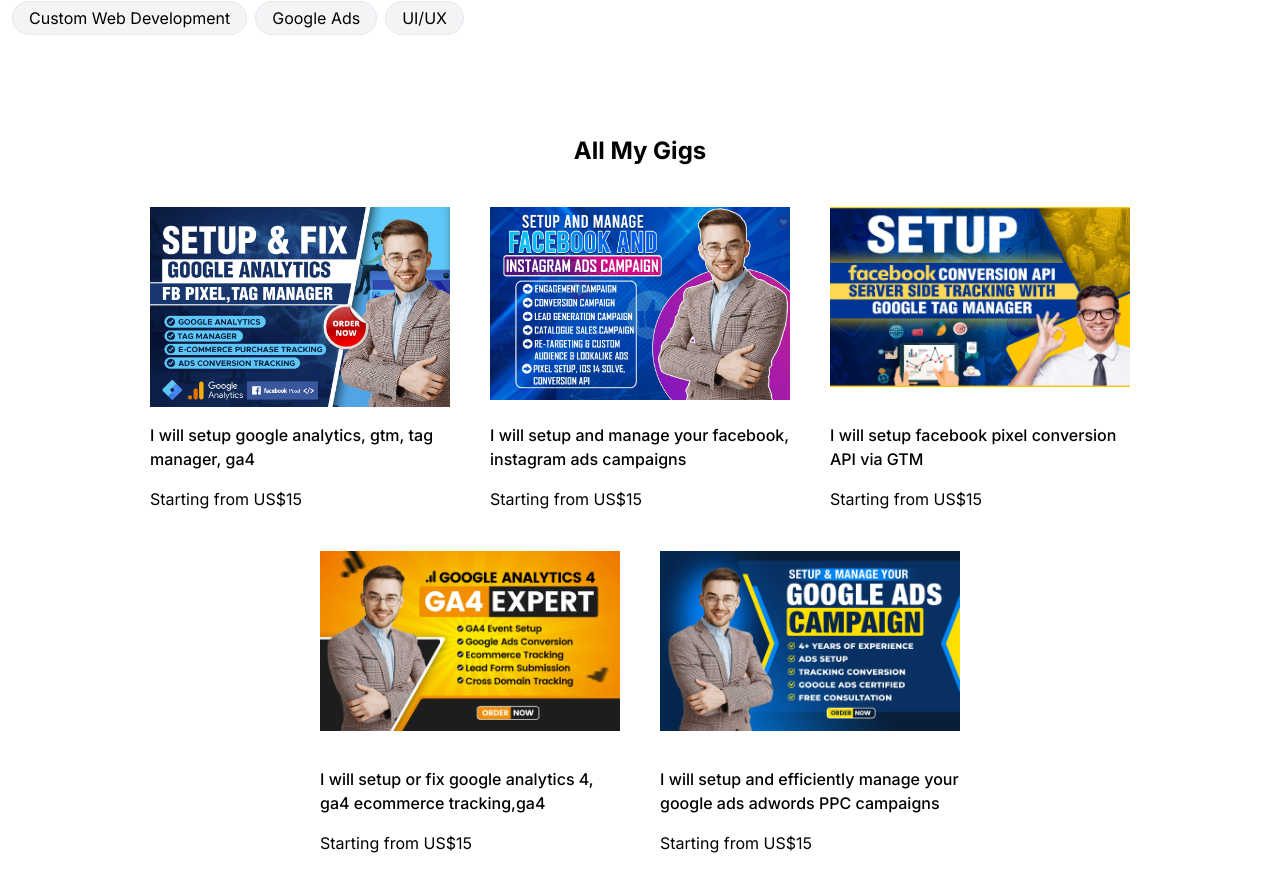
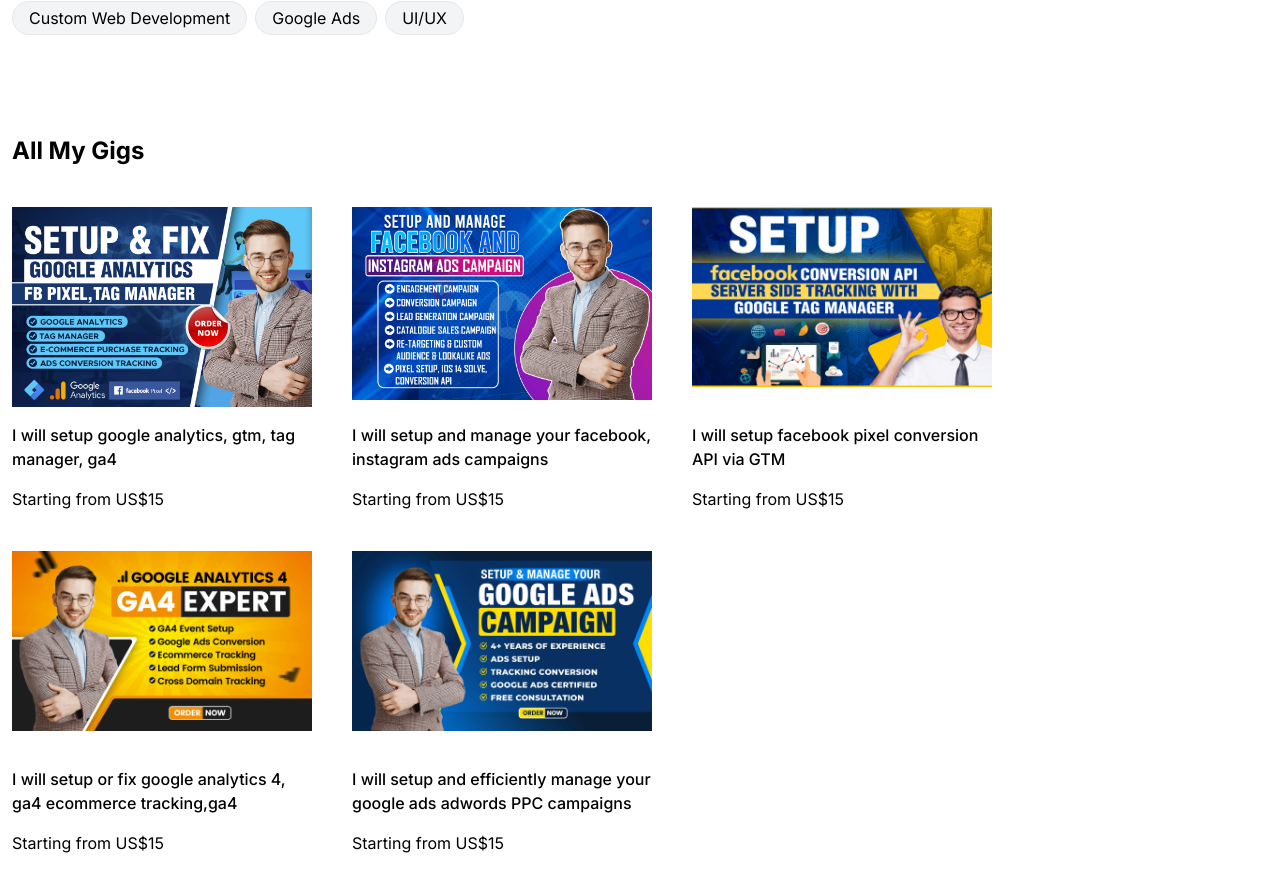
Before and after one commit to crescents-stack/gigs-showcase, a Next.js app: page / in a window 1280 px wide. Shown: the part 695-1586 px from the top of the page. Built offline with nearby package versions, Linux system fonts and the light colour scheme.

Commit message:
gig section alignment updated

```diff
--- a/src/app/page.tsx
+++ b/src/app/page.tsx
@@ -200,9 +200,9 @@
         </div>
       </div>
       <div className="container mx-auto">
-        <h2 className="text-2xl font-bold text-center">All My Gigs</h2>
+        <h2 className="text-2xl font-bold">All My Gigs</h2>
       </div>
-      <div className="pb-32 pt-10 container mx-auto flex flex-wrap justify-center items-center gap-10">
+      <div className="pb-32 pt-10 container mx-auto flex flex-wrap justify-start items-start gap-10">
         {gigs.map((item) => {
           return (
             <div className="w-[300px] group" key={item.id}>
```
Also changed, not shown: package.json (+10 -10 lines), 1 other file (tests, documents, lock files or other folders).
